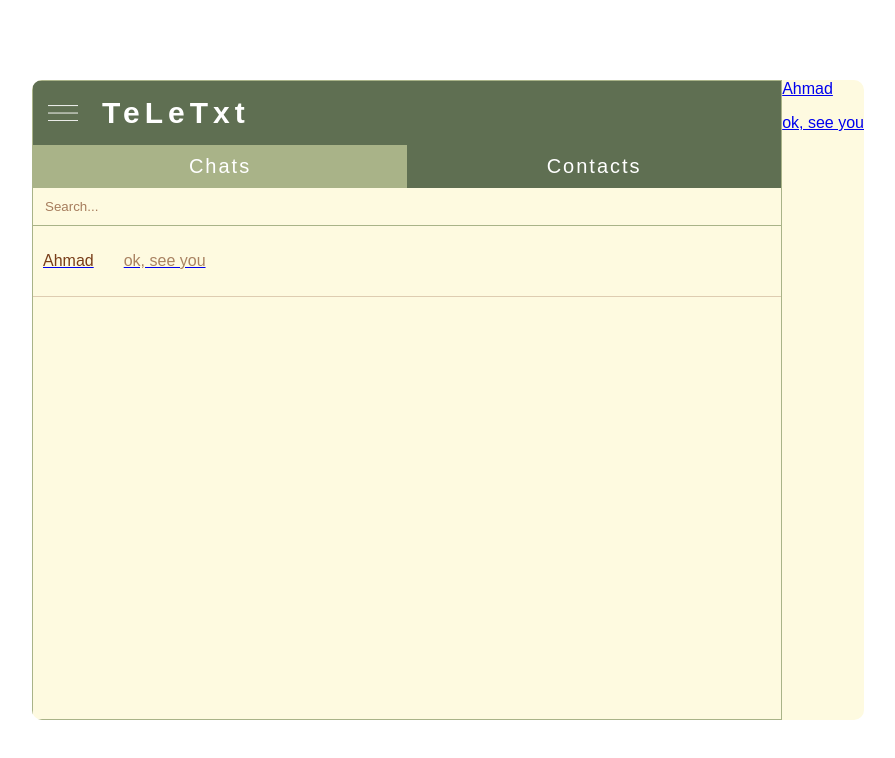
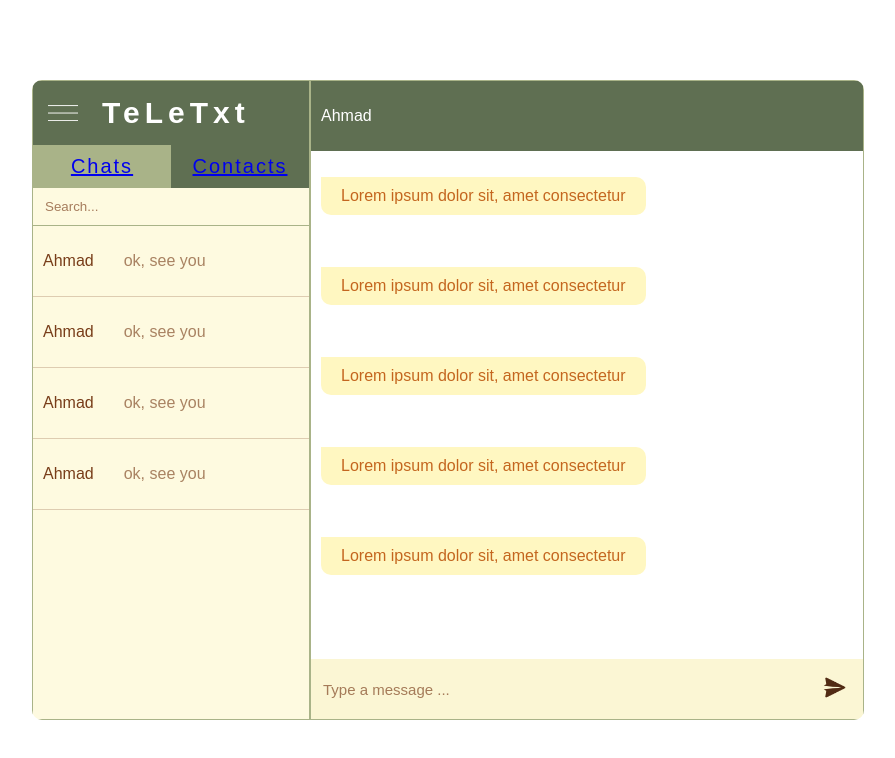
Before and after one commit to marzie-nd/teletxt, a React (Create React App) app: page /home in a window 1280 px wide. Shown: the top 758 px of the page, without its empty margins (192-1087 px from the left). Built offline with nearby package versions, Linux system fonts and the light colour scheme.

Commit message:
WIP: add Link to navItems navbar

```diff
--- a/src/components/Chat.jsx
+++ b/src/components/Chat.jsx
@@ -1,11 +1,11 @@
 import Messages from './Messages';
 import Input from './Input';
 
-const Chat = () => {
+const Chat = ({username}) => {
   return (
     <div className="chat">
       <div className="chatInfo">
-        <span>Milad</span>
+        <span>{username}</span>
       </div>
       <Messages />
       <Input />
--- a/src/components/Chats.jsx
+++ b/src/components/Chats.jsx
@@ -1,13 +1,12 @@
-import { Route, Routes } from "react-router-dom";
 import Users from "./Users";
-
 
 const Chats = () => {
   return (
     <div className="chats">
-      <Routes>
-        <Route index element={<Users />} />
-      </Routes>
+      <Users />
+      <Users />
+      <Users />
+      <Users />
     </div>
   );
 };
--- /dev/null
+++ b/src/components/Contacts.jsx
@@ -0,0 +1,10 @@
+
+const Contacts = () => {
+  return (
+    <div>
+      Contacts
+    </div>
+  )
+}
+
+export default Contacts;
--- a/src/components/Navbar.jsx
+++ b/src/components/Navbar.jsx
@@ -1,6 +1,8 @@
+import { Link } from 'react-router-dom';
 import Menu from '../img/menu.png';
 
 const Navbar = () => {
+
   return (
     <div className="navbar">
       <div className="container">
@@ -8,8 +10,12 @@ const Navbar = () => {
         <div className="logo">TeLeTxt</div>
       </div>
       <nav className='navItems'>
-        <span style={{backgroundColor: "#A9B388"}}>Chats</span>
-        <span>Contacts</span>
+        <span style={{backgroundColor: "#A9B388"}}>
+          <Link to={{}}>Chats</Link>
+        </span>
+        <span>
+          <Link to={{}}>Contacts</Link>
+        </span>
       </nav>
     </div>
   )
--- a/src/components/Sidebar.jsx
+++ b/src/components/Sidebar.jsx
@@ -1,13 +1,24 @@
 import Navbar from './Navbar';
+import { useState } from 'react';
 import Search from './Search';
 import Chats from './Chats';
+import Contacts from './Contacts';
 
 const Sidebar = () => {
+
+  const [ selectedSection, setSelectedSection ] = useState("Chats");
+
+  const handleSection = (section) => {
+    setSelectedSection(section);
+  }
+
   return (
     <div className='sidebar'>
-      <Navbar />
+      <Navbar onSection={handleSection} />
       <Search />
-      <Chats />
+      <div className="content">
+          {selectedSection === "Chats" ? <Chats /> : <Contacts />}
+        </div>
     </div>
   )
 }
--- a/src/components/Users.jsx
+++ b/src/components/Users.jsx
@@ -1,17 +1,12 @@
-import { Link } from "react-router-dom";
-
-const Users = ({ onchatToggle }) => {
-
+const Users = () => {
   return (
     <div className="users">
-      <Link to={{}} onClick={onchatToggle}>
-        <div className="userChat">
+      <div className="userChat">
           <div className="userChatInfo">
             <div className="user">Ahmad</div>
             <p>ok, see you</p>
           </div>
         </div>
-      </Link>
     </div>
   );
 };
--- a/src/pages/Home.jsx
+++ b/src/pages/Home.jsx
@@ -1,24 +1,13 @@
-import { useState } from "react";
 import "../styles.scss";
-import Users from "../components/Users";
 import Chat from "../components/Chat";
 import Sidebar from "../components/Sidebar";
 
 const Home = () => {
-  const [isChatOpen, setIsChatOpen] = useState(false);
-
-  const handleChatToggle = () => {
-    setIsChatOpen(!isChatOpen);
-  };
-
   return (
     <div className="home">
       <div className="wrapper">
         <Sidebar />
-        <div className="content">
-          <Users onChatToggle={handleChatToggle} />
-          {isChatOpen && <Chat />}
-        </div>
+        <Chat username={"Ahmad"}/>
       </div>
     </div>
   );
--- a/src/styles.scss
+++ b/src/styles.scss
@@ -257,9 +257,6 @@
         }
       }
     }
-    .content {
-
-    }
 
     .chat {
       flex: 2;
```
Also changed, not shown: src/components/Conversation.jsx (deleted, +0 -10 lines).
